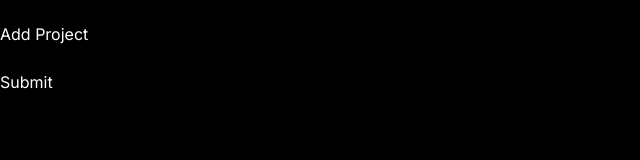
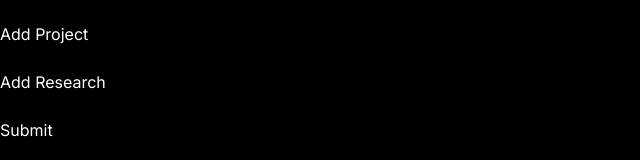
Before and after one commit to GoneSahlin/ResumeBuilder, a Next.js app in the folder app/resume-builder/: page /cv in a window 1280 px wide. Shown: the part 170-330 px from the top of the page, without its empty margins (0-640 px from the left). Built offline with nearby package versions, Linux system fonts and the light colour scheme.

Commit message:
added research and work experience

```diff
--- a/app/resume-builder/src/app/cv/page.tsx
+++ b/app/resume-builder/src/app/cv/page.tsx
@@ -3,6 +3,7 @@ import { useForm, SubmitHandler } from "react-hook-form"
 import { Contacts } from "../ui/contacts";
 import { Educations } from "../ui/educations";
 import { Projects } from "../ui/projects";
+import { Research } from "../ui/research";
 
 export type Inputs = {
   firstName: string
@@ -37,6 +38,8 @@ export default function Page() {
 
       {Projects(register)}<br />
 
+      {Research(register)}<br />
+
       <input type="submit" value="Submit" /><br /><br />
     </form>
   );
--- /dev/null
+++ b/app/resume-builder/src/app/ui/research.tsx
@@ -0,0 +1,40 @@
+import { useState } from "react";
+import { UseFormRegister } from "react-hook-form";
+import { Bullets } from "./bullets";
+
+export function Research(register: UseFormRegister<any>) {
+  const [count, setCount] = useState(0);
+
+  function addResearch() {
+    setCount(count + 1);
+  }
+
+  function Research(i: number) {
+    return (
+      <div key={i}>
+        <label>Research Title:</label><br />
+        <input {...register("researchTitle" + i)}></input><br />
+        <label>Tools:</label><br />
+        <input {...register("researchTools" + i)}></input><br />
+        <label>Date:</label><br />
+        <input {...register("researchDate" + i)}></input><br />
+        <label>Url:</label><br />
+        <input {...register("researchUrl" + i)}></input><br />
+        <Bullets id={"research" + i} register={register} /><br />
+      </div>
+    );
+  };
+
+  const countArray = Array.from(
+    {length: count},
+    (item, index) => item = index
+  );
+
+  return (
+    <div>
+      {[...countArray].map(Research)}
+
+      <button type="button" onClick={addResearch}>Add Research</button>
+    </div>
+  );
+}
--- /dev/null
+++ b/app/resume-builder/src/app/ui/work-experience.tsx
@@ -0,0 +1,40 @@
+import { useState } from "react";
+import { UseFormRegister } from "react-hook-form";
+import { Bullets } from "./bullets";
+
+export function WorkExperiences(register: UseFormRegister<any>) {
+  const [count, setCount] = useState(0);
+
+  function addWorkExperience() {
+    setCount(count + 1);
+  }
+
+  function WorkExperience(i: number) {
+    return (
+      <div key={i}>
+        <label>Title:</label><br />
+        <input {...register("workExperienceTitle" + i)}></input><br />
+        <label>Employer:</label><br />
+        <input {...register("workExperienceEmployer" + i)}></input><br />
+        <label>Start Date:</label><br />
+        <input {...register("workExperienceStartDate" + i)}></input><br />
+        <label>End Date:</label><br />
+        <input {...register("workExperienceEndDate" + i)}></input><br />
+        <Bullets id={"workExperience" + i} register={register} /><br />
+      </div>
+    );
+  };
+
+  const countArray = Array.from(
+    {length: count},
+    (item, index) => item = index
+  );
+
+  return (
+    <div>
+      {[...countArray].map(WorkExperience)}
+
+      <button type="button" onClick={addWorkExperience}>Add Project</button>
+    </div>
+  );
+}
```
